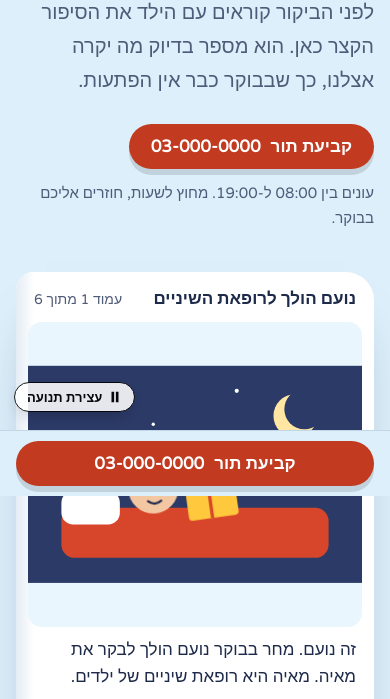
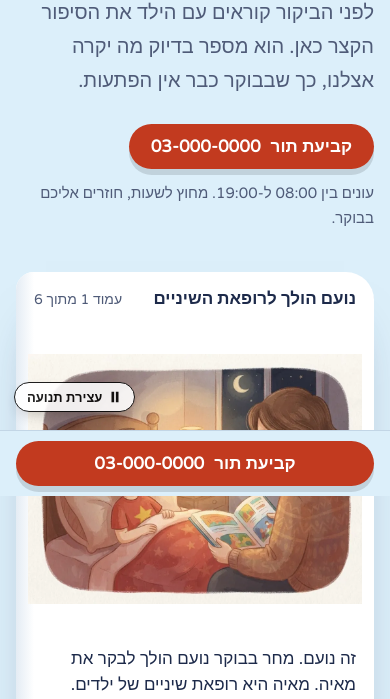
Before and after one commit to Yy8275185/landing-pages, a plain HTML site: page maya/index.html in a window 390 px wide. Shown: the part 348-1047 px from the top of the page. Drawn offline with Linux system fonts and the light colour scheme.

Commit message:
Maya sample: first generated illustration, phone layout fixes for the book
Co-Authored-By: Claude Opus 5.5 <noreply@anthropic.com>
Claude-Session: https://claude.ai/code/session_01NAe2Bi5ZFrb6VQm6D5aBQ1

```diff
--- a/maya/index.html
+++ b/maya/index.html
@@ -53,9 +53,10 @@ nav{display:flex;justify-content:space-between;align-items:center;gap:16px;paddi
 .book-title{display:flex;justify-content:space-between;align-items:baseline;gap:12px;padding:0 6px 10px;font-size:14px;color:#4F5B78}
 .book-title b{font-family:var(--display);font-weight:600;font-size:17px;color:#1D2A4A}
 .pages{position:relative;aspect-ratio:4/3;max-width:100%}
-.pg{position:absolute;inset:0;display:grid;grid-template-rows:1fr auto;gap:10px;margin:0;transform-origin:right center;backface-visibility:hidden}
+.pg{position:absolute;inset:0;display:grid;grid-template-rows:minmax(0,1fr) auto;gap:10px;margin:0;transform-origin:right center;backface-visibility:hidden}
 .pg[hidden]{display:none}
 .pg svg{width:100%;height:100%;display:block;border-radius:14px;background:#EAF6FD}
+.pg img{width:100%;height:100%;min-height:0;object-fit:contain;display:block;border-radius:14px}
 .pg figcaption{font-size:clamp(17px,2.1vw,21px);line-height:1.55;padding:0 6px;min-height:3.1em}
 .turn-out{animation:turnOut .45s cubic-bezier(.4,0,.6,1) forwards}
 .turn-in{animation:turnIn .45s cubic-bezier(.4,0,.6,1) both}
@@ -65,7 +66,7 @@ nav{display:flex;justify-content:space-between;align-items:center;gap:16px;paddi
 @keyframes turnOutB{to{transform:rotateY(80deg);opacity:0}}
 @keyframes turnInB{from{transform:rotateY(-80deg);opacity:0}}
 .book-ctl{display:flex;justify-content:space-between;align-items:center;gap:10px;margin-top:12px}
-.book-ctl button{font:700 16px/1 var(--body);background:#1D2A4A;color:#FFFFFF;border:0;border-radius:999px;padding:12px 18px;cursor:pointer}
+.book-ctl button{white-space:nowrap;font:700 16px/1 var(--body);background:#1D2A4A;color:#FFFFFF;border:0;border-radius:999px;padding:12px 18px;cursor:pointer}
 .book-ctl button:disabled{background:#E4ECF4;color:#6A7590;cursor:default}
 .dots{display:flex;gap:6px}
 .dots i{width:9px;height:9px;border-radius:50%;background:#C9D6E3}
@@ -102,7 +103,8 @@ footer{padding-block:30px 110px;color:var(--muted);font-size:14px}
 .mbar .call{width:100%;justify-content:center}
 
 @media (max-width:900px){.hero{grid-template-columns:1fr}.rvs{grid-template-columns:1fr}.visit{grid-template-columns:1fr 1fr}}
-@media (max-width:560px){html{scroll-padding-bottom:110px}.facts{grid-template-columns:1fr}.mbar{display:block}nav .call{display:none}.book{padding:12px 12px 10px}.pages{aspect-ratio:3/3.3}}
+@media (max-width:560px){html{scroll-padding-bottom:110px}.facts{grid-template-columns:1fr}.mbar{display:block}nav .call{display:none}.book{padding:12px 12px 10px}.pages{aspect-ratio:4/4.5}.book-ctl button{padding:11px 14px;font-size:15px}}
+@media (max-width:380px){.dots{display:none}.book-title{flex-direction:column;gap:2px}}
 @media (prefers-reduced-motion:reduce){*{animation:none!important;transition:none!important}}
 
 /* accessibility helpers */
@@ -154,14 +156,7 @@ footer{padding-block:30px 110px;color:var(--muted);font-size:14px}
         <div class="pages" id="pages">
 
           <figure class="pg">
-            <svg viewBox="0 0 400 260" aria-hidden="true">
-              <rect width="400" height="260" fill="#2B3A67"/>
-              <circle cx="320" cy="60" r="26" fill="#FFE7A3"/><circle cx="331" cy="52" r="24" fill="#2B3A67"/>
-              <circle cx="80" cy="40" r="2.5" fill="#fff"/><circle cx="150" cy="70" r="2" fill="#fff"/><circle cx="250" cy="30" r="2.5" fill="#fff"/>
-              <rect x="40" y="170" width="320" height="60" rx="16" fill="#D7462A"/><rect x="40" y="150" width="70" height="40" rx="14" fill="#fff"/>
-              <g class="wob"><circle cx="150" cy="150" r="30" fill="#F4C7A3"/><path d="M120 146c2-22 20-30 36-26 14 3 26 14 24 26-10-8-30-12-60 0z" fill="#6B3E26"/><circle cx="141" cy="154" r="3" fill="#1D2A4A"/><circle cx="160" cy="154" r="3" fill="#1D2A4A"/><path d="M143 165c5 4 11 4 16 0" fill="none" stroke="#1D2A4A" stroke-width="2.5" stroke-linecap="round"/></g>
-              <rect x="190" y="138" width="60" height="44" rx="4" fill="#FFC83D" transform="rotate(-8 220 160)"/><rect x="216" y="136" width="4" height="46" fill="#D7462A" transform="rotate(-8 220 160)"/>
-            </svg>
+            <img src="img/p1.webp" width="1024" height="765" alt="נועם במיטה לפני השינה, וההורה קורא לו סיפור" decoding="async">
             <figcaption>זה נועם. מחר בבוקר נועם הולך לבקר את מאיה. מאיה היא רופאת שיניים של ילדים.</figcaption>
           </figure>
 
```
Also changed, not shown: maya/img/p1.webp (added).
